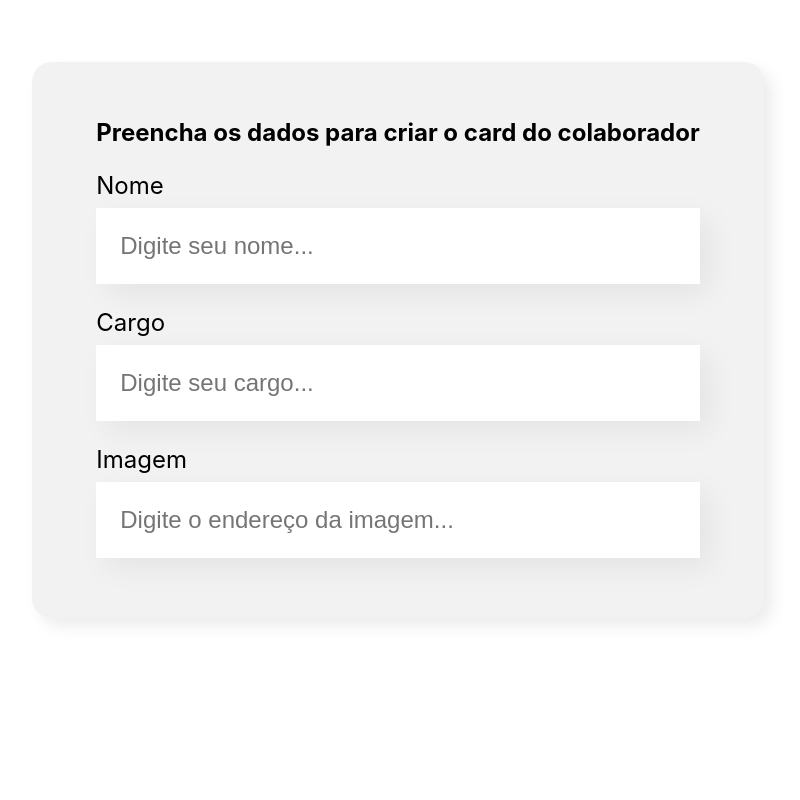
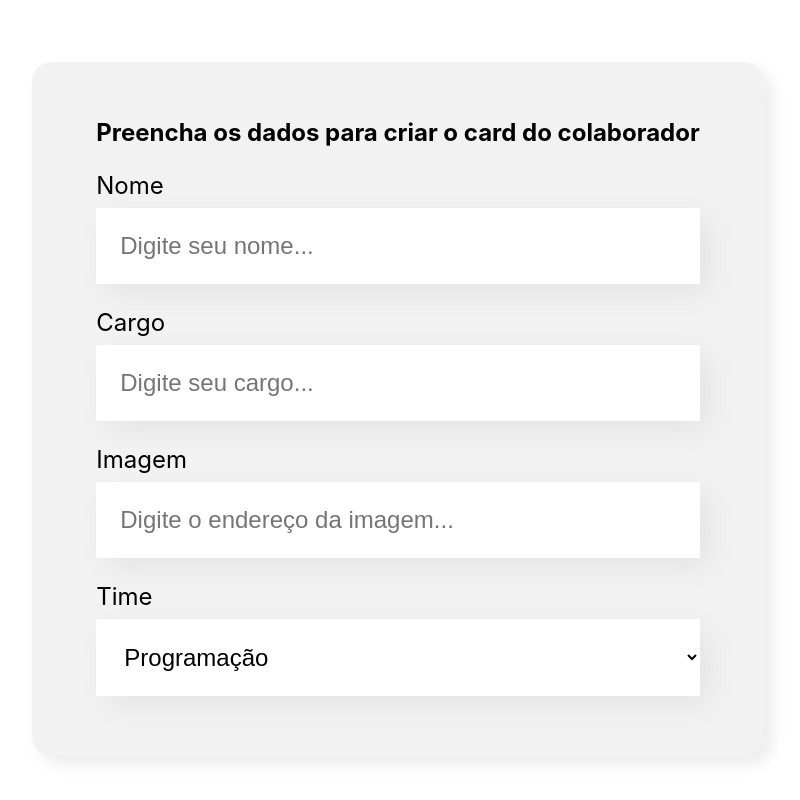
Before and after one commit to hasse910/Start_React, a React (Create React App) app: page / in a window 1280 px wide. Shown: the part 516-1316 px from the top of the page, without its empty margins (242-1042 px from the left). Before the commit the page ends 1214 px from the top, so only its background shows below. Built offline with nearby package versions, Linux system fonts and the light colour scheme.

Commit message:
Designer completed

```diff
--- a/src/App.js
+++ b/src/App.js
@@ -1,5 +1,6 @@
 import Banner from "./componentes/Banner";
 import Formulario from "./componentes/Formulario";
+import ListaSuspensa from "./componentes/ListaSuspensa";
 
 function App() {
   return (
--- a/src/componentes/Banner/index.js
+++ b/src/componentes/Banner/index.js
@@ -1,5 +1,6 @@
 import './Banner.css'
-function Banner() {
+
+const Banner = () => {
     return (
         <header className="banner">
             <img src="/imagens/banner.png" alt="O banner principal da pagina do Organo"/>
--- a/src/componentes/Formulario/index.js
+++ b/src/componentes/Formulario/index.js
@@ -1,7 +1,19 @@
 import './Formulario.css'
 import CampoTexto from "../CampoTexto";
+import ListaSuspensa from "../ListaSuspensa";
 
-const Formulario = (props) => {
+const Formulario = () => {
+
+    const times = [
+        'Programação',
+        'Front-End',
+        'Data Science',
+        'DevOps',
+        'UX e Design',
+        'Mobile',
+        'Inovação e Gestão'
+    ]
+
     return(
         <section className="formulario">
             <form>
@@ -9,6 +21,7 @@
                 <CampoTexto label="Nome" placeholder="Digite seu nome"/>
                 <CampoTexto label="Cargo" placeholder="Digite seu cargo"/>
                 <CampoTexto label="Imagem" placeholder="Digite o endereço da imagem"/>
+                <ListaSuspensa label="Time" itens={times}/>
             </form>
         </section>
     )
--- /dev/null
+++ b/src/componentes/ListaSuspensa/ListaSuspensa.css
@@ -0,0 +1,19 @@
+.lista-suspensa{
+    margin: 24px 0;
+}
+
+.lista-suspensa label{
+    display: block;
+    margin-bottom: 8px;
+    font-size: 24px;
+}
+
+.lista-suspensa select{
+    background-color: #FFF;
+    box-shadow: 10px 10px 30px rgba(0, 0, 0, 0.06);
+    width: 100%;
+    border: none;
+    font-size: 24px;
+    padding: 24px;
+    box-sizing: border-box;
+}
--- /dev/null
+++ b/src/componentes/ListaSuspensa/index.js
@@ -0,0 +1,15 @@
+import './ListaSuspensa.css'
+const ListaSuspensa = (props) => {
+    return(
+
+        <div className="lista-suspensa">
+            <label>{props.label}</label>
+            <select>
+                {props.itens.map(item => <option key={item}>{item}</option>)}
+            </select>
+        </div>
+    )
+
+}
+
+export default ListaSuspensa
```
